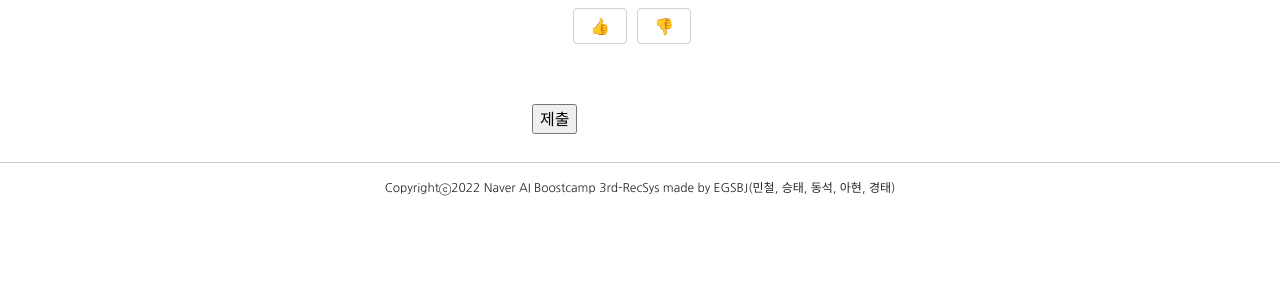
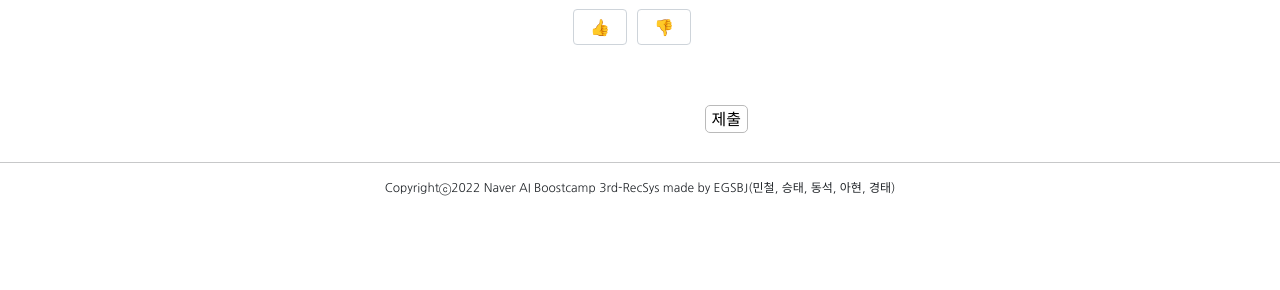
Before and after one commit to boostcampaitech3/final-project-level3-recsys-10, a FastAPI app: template frontend/templates/recommend.html in a window 1280 px wide. Shown: the part 510-800 px from the top of the page. Run offline with FastAPI, Linux system fonts and the light colour scheme; the template is opened without the code that fills it: most values are stand-ins (such as "Sample title", 1, 10 or a date in 2020); parts of the project's set-up code (start-up, migrations or seed data) failed here and were passed over; some libraries are stand-ins or nearby versions.

Commit message:
[feat/#26] Modify button css

```diff
--- a/frontend/static/css/select.css
+++ b/frontend/static/css/select.css
@@ -42,3 +42,10 @@
     grid-template-columns: auto auto;
     column-gap: 10px;
 }
+
+#complete{
+    border-radius: 5px;
+    border: 1px solid #bababa;
+    float: right;
+    background-color: #ffffff;
+}
```
